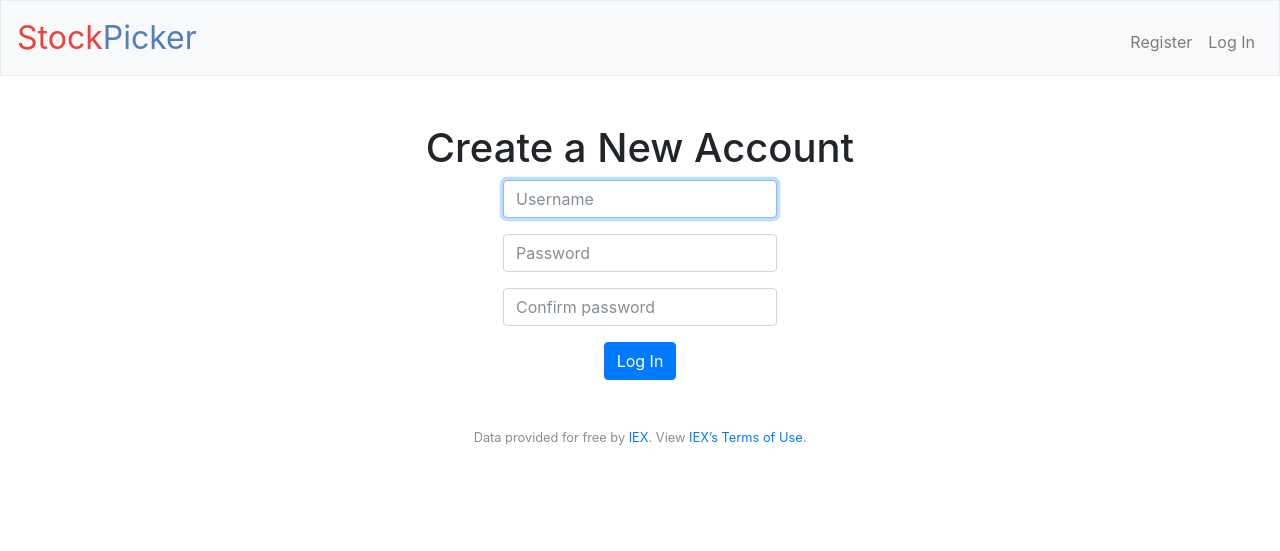
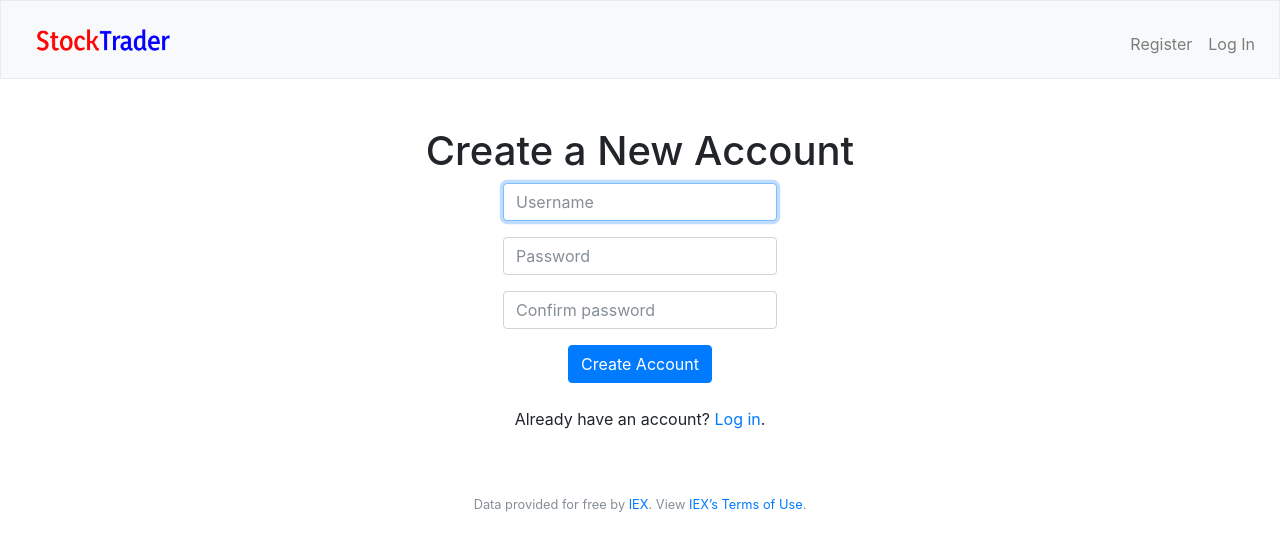
Before and after one commit to bennett39/stock-trader-flask, a Flask app: page /register in a window 1280 px wide. Shown: the top 551 px of the page. Run offline with Flask 2, Linux system fonts and the light colour scheme; some libraries are stand-ins or nearby versions.

Commit message:
Implement logo and cross-link login and register

```diff
--- a/templates/layout.html
+++ b/templates/layout.html
@@ -24,9 +24,10 @@
     <body>
 
         <nav class="navbar navbar-expand-md navbar-light bg-light border">
-            <a class="navbar-brand" href="/"><span
-                                    class="red">Stock</span><span
-                                    class="blue">Picker</span></a>
+            <a class="navbar-brand" href="/">
+              <img src="/static/stocktrader-transparent.png"
+              height="50px" alt="Stock Trader logo">
+            </a>
             <button aria-controls="navbar" aria-expanded="false" aria-label="Toggle navigation" class="navbar-toggler" data-target="#navbar" data-toggle="collapse" type="button">
                 <span class="navbar-toggler-icon"></span>
             </button>
--- a/templates/login.html
+++ b/templates/login.html
@@ -15,4 +15,5 @@
         </div>
         <button class="btn btn-primary" type="submit">Log In</button>
     </form>
+    <p class="mt-4">New to Stock Picker? <a href="/register">Create a new account</a>.</p>
 {% endblock %}
--- a/templates/register.html
+++ b/templates/register.html
@@ -16,6 +16,7 @@
         <div class="form-group">
             <input class="form-control" name="confirmation" placeholder="Confirm password" type="password"/>
         </div>
-        <button class="btn btn-primary" type="submit">Log In</button>
+        <button class="btn btn-primary" type="submit">Create Account</button>
     </form>
+    <p class="mt-4">Already have an account? <a href="/login">Log in</a>.</p>
 {% endblock %}
```
Also changed, not shown: static/stocktrader-transparent.png (added).
